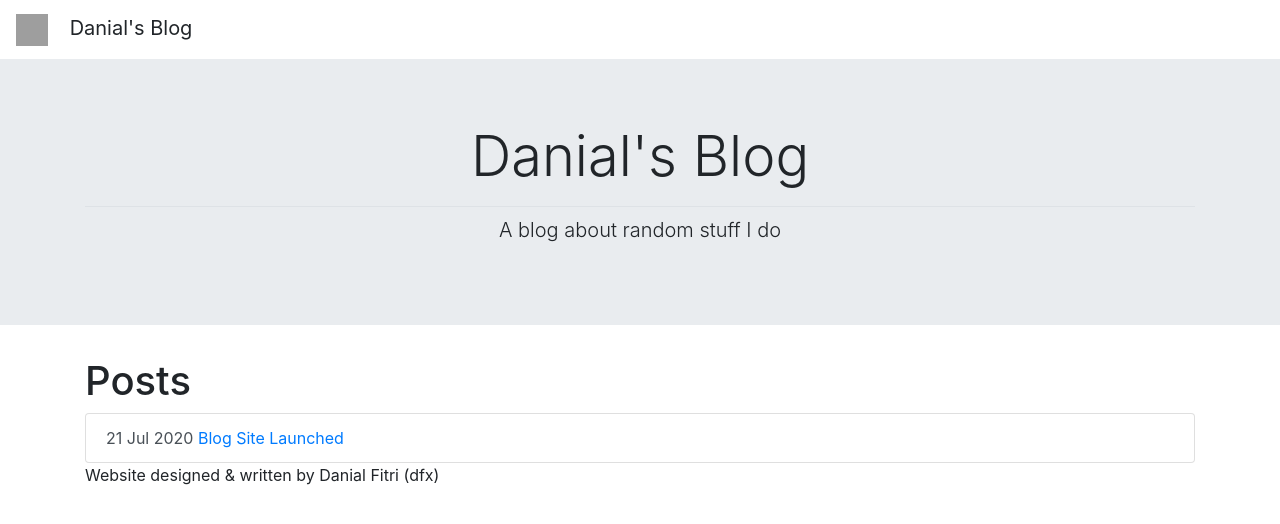
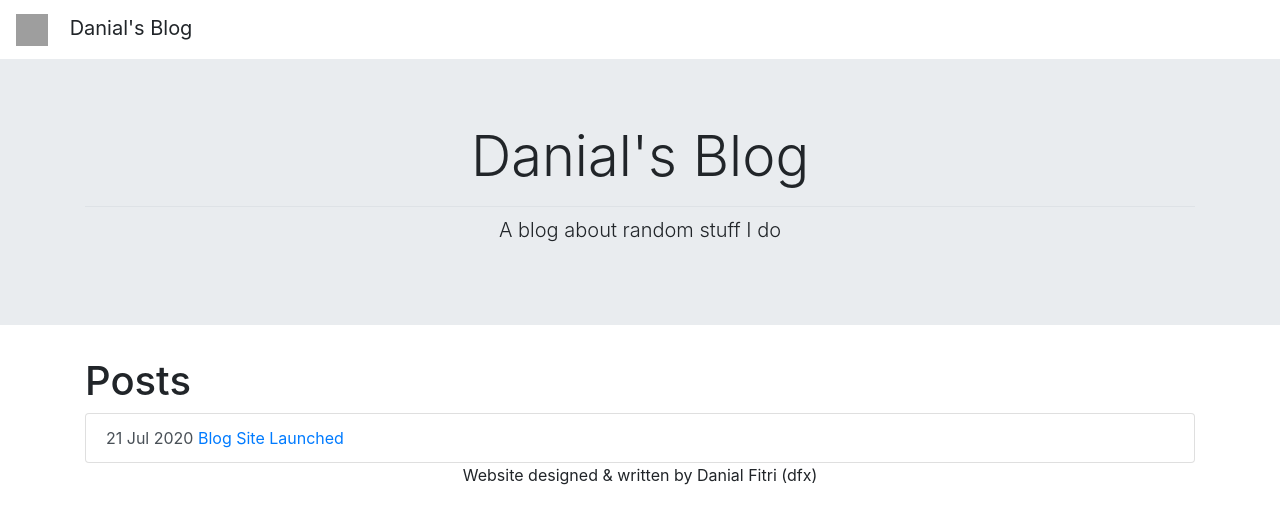
Before and after one commit to dfx81/blog, a Jekyll site: the page built from index.html, in a window 1280 px wide. Shown: the top 524 px of the page. Built offline with Jekyll 4.4.1, drawn with Linux system fonts in a browser that asks for light colours; grey boxes are pictures that could not be loaded.

Commit message:
Another styling fix

```diff
--- a/_layouts/default.html
+++ b/_layouts/default.html
@@ -18,7 +18,7 @@
   <link rel="stylesheet" href="main.css">
 </head>
 
-<body>
+<body class="color-body">
   <nav class="navbar color-theme">
     <span class="navbar-brand">
       <img src="https://raw.githubusercontent.com/dfx81/dfx81.github.io/master/res/logo.png" width="32" height="32" alt="" loading="lazy"></img>
@@ -29,8 +29,8 @@
   <div class="color-body">{{ content }}</div>
 
   <footer class="footer color-theme">
-    <div class="container">
-      <span class="text-center">Website designed & written by Danial Fitri (dfx)</span>
+    <div class="container text-center">
+      <span>Website designed & written by Danial Fitri (dfx)</span>
     </div>
   </footer>
 
--- a/css/main.css
+++ b/css/main.css
@@ -1,8 +1,3 @@
-* {
-    background-color: #454565;
-    color: #dfdfef;
-}
-
 .footer {
   position: absolute;
   bottom: 0;
```
